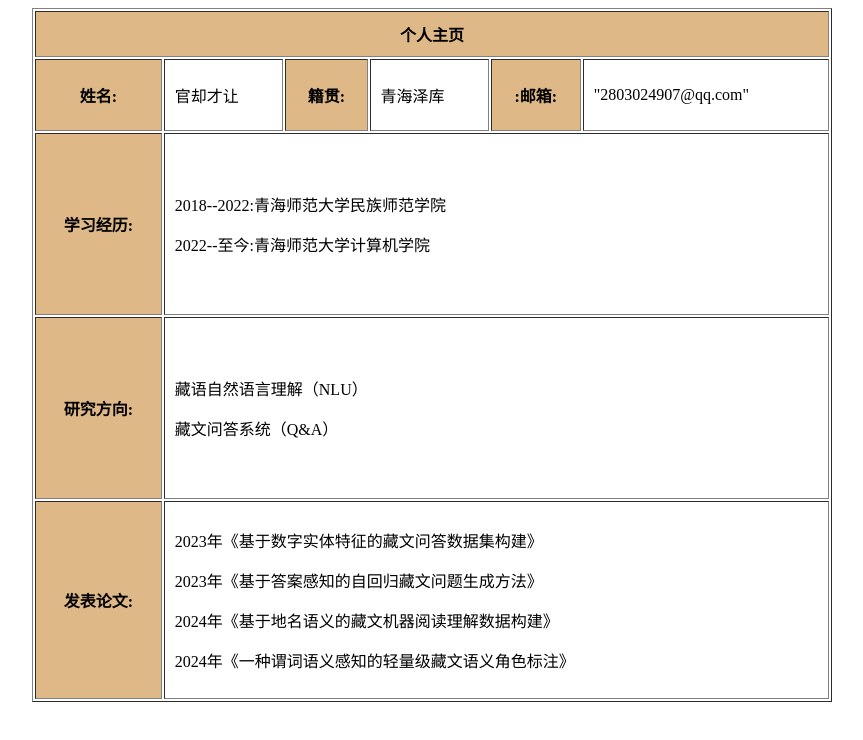
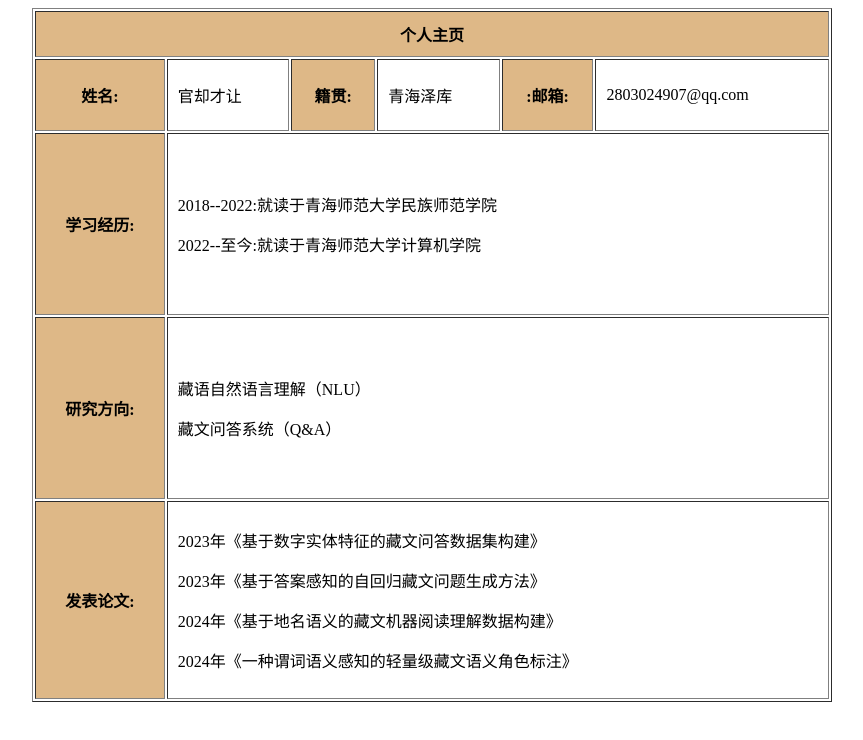
Before and after one commit to zanbajia/Kontsering.github.io, a plain HTML site: page index.html in a window 1280 px wide. Shown: the whole page, without its empty margins (208-1071 px from the left). Drawn offline with Linux system fonts and the light colour scheme.

Commit message:
Update index.html

```diff
--- a/index.html
+++ b/index.html
@@ -21,15 +21,15 @@
             <td>青海泽库</td>
             <th bgcolor="BurlyWood">:邮箱:</th>
             <td colspan="2">
-                 <p>"2803024907@qq.com"</p>
+                 <p>2803024907@qq.com</p>
             </td>
         </tr>
 
         <tr>
             <th height="160" bgcolor="BurlyWood">学习经历:</th>
             <td colspan="6">
-                <p>2018--2022:青海师范大学民族师范学院</p>
-                <p>2022--至今:青海师范大学计算机学院</p>
+                <p>2018--2022:就读于青海师范大学民族师范学院</p>
+                <p>2022--至今:就读于青海师范大学计算机学院</p>
             </td>
         </tr>
 
```
